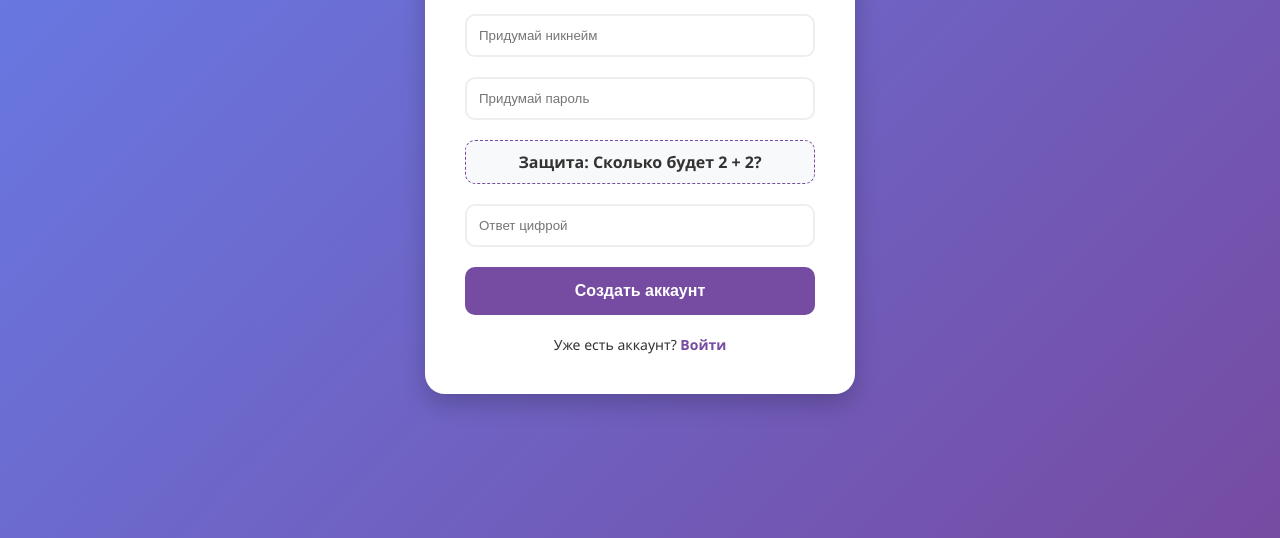
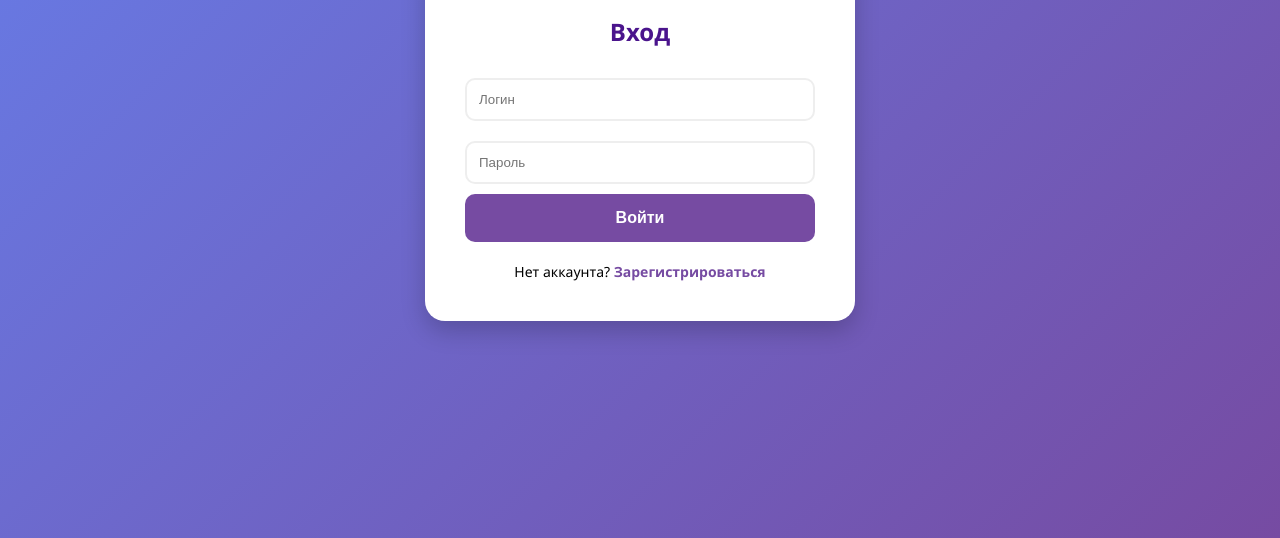
Before and after one commit to bruwler41-maker/Bizbarmak, a website: page index.html in a window 1280 px wide. Shown: the part 262-800 px from the top of the page. Drawn offline with Linux system fonts and the light colour scheme.

Commit message:
Update index.html

```diff
--- a/index.html
+++ b/index.html
@@ -5,123 +5,70 @@
     <meta name="viewport" content="width=device-width, initial-scale=1.0">
     <title>Bizbarmak Messenger</title>
     <style>
-        /* Стиль в духе современных мессенджеров */
         body {
-            font-family: 'Segoe UI', Tahoma, Geneva, Verdana, sans-serif;
+            font-family: 'Segoe UI', sans-serif;
             background: linear-gradient(135deg, #667eea 0%, #764ba2 100%);
-            display: flex;
-            justify-content: center;
-            align-items: center;
-            height: 100vh;
-            margin: 0;
-            color: #333;
+            display: flex; justify-content: center; align-items: center; height: 100vh; margin: 0;
         }
-
         .auth-container {
-            background: white;
-            padding: 40px;
-            border-radius: 20px;
-            box-shadow: 0 10px 25px rgba(0,0,0,0.2);
-            width: 100%;
-            max-width: 350px;
-            text-align: center;
+            background: white; padding: 40px; border-radius: 20px;
+            box-shadow: 0 10px 25px rgba(0,0,0,0.2); width: 100%; max-width: 350px; text-align: center;
         }
-
-        h2 {
-            margin-bottom: 20px;
-            color: #4a148c;
-            font-size: 28px;
-            letter-spacing: 1px;
+        h2 { margin-bottom: 20px; color: #4a148c; }
+        input {
+            width: 100%; padding: 12px; margin: 10px 0; border: 2px solid #eee;
+            border-radius: 10px; box-sizing: border-box; outline: none;
         }
-
-        input {
-            width: 100%;
-            padding: 12px;
-            margin: 10px 0;
-            border: 2px solid #eee;
-            border-radius: 10px;
-            box-sizing: border-box;
-            transition: 0.3s;
-            outline: none;
+        button {
+            width: 100%; padding: 15px; background: #764ba2; color: white;
+            border: none; border-radius: 10px; cursor: pointer; font-size: 16px; font-weight: bold;
         }
-
-        input:focus {
-            border-color: #764ba2;
-        }
-
-        .captcha-box {
-            background: #f8f9fa;
-            padding: 10px;
-            border-radius: 10px;
-            margin: 10px 0;
-            border: 1px dashed #764ba2;
-            font-weight: bold;
-        }
-
-        button {
-            width: 100%;
-            padding: 15px;
-            background: #764ba2;
-            color: white;
-            border: none;
-            border-radius: 10px;
-            cursor: pointer;
-            font-size: 16px;
-            font-weight: bold;
-            transition: 0.3s;
-            margin-top: 10px;
-        }
-
-        button:hover {
-            background: #5a368a;
-            transform: translateY(-2px);
-        }
-
-        .switch-form {
-            margin-top: 20px;
-            font-size: 14px;
-        }
-
-        .switch-form a {
-            color: #764ba2;
-            text-decoration: none;
-            font-weight: bold;
-        }
+        .hidden { display: none; }
+        .switch-form { margin-top: 20px; font-size: 14px; }
+        .switch-form a { color: #764ba2; text-decoration: none; font-weight: bold; cursor: pointer; }
     </style>
 </head>
 <body>
 
 <div class="auth-container">
-    <h2>Bizbarmak</h2>
+    <h2 id="formTitle">Вход</h2>
 
-    <form action="/register" method="POST" id="authForm">
+    <form action="/login" method="POST" id="loginForm">
+        <input type="text" name="username" placeholder="Логин" required>
+        <input type="password" name="password" placeholder="Пароль" required>
+        <button type="submit">Войти</button>
+    </form>
+
+    <form action="/register" method="POST" id="registerForm" class="hidden">
         <input type="text" name="username" placeholder="Придумай никнейм" required>
         <input type="password" name="password" placeholder="Придумай пароль" required>
-
-        <div class="captcha-box" id="captchaText">
-            Защита: Сколько будет 2 + 2?
-        </div>
-        <input type="text" name="captcha" placeholder="Ответ цифрой" required>
-
         <button type="submit">Создать аккаунт</button>
     </form>
 
-    <div class="switch-form">
-        Уже есть аккаунт? <a href="#" onclick="alert('Вход будет доступен после подключения базы данных!')">Войти</a>
+    <div class="switch-form" id="switchText">
+        Нет аккаунта? <a onclick="toggleForm()">Зарегистрироваться</a>
     </div>
 </div>
 
 <script>
-    // Маленький скрипт, чтобы капча была чуть-чуть разной при перезагрузке
-    const questions = [
-        { q: "Сколько будет 5 + 5?", a: "10" },
-        { q: "Сколько будет 3 + 2?", a: "5" },
-        { q: "Сколько будет 10 - 4?", a: "6" }
-    ];
+    function toggleForm() {
+        const loginForm = document.getElementById('loginForm');
+        const registerForm = document.getElementById('registerForm');
+        const title = document.getElementById('formTitle');
+        const switchText = document.getElementById('switchText');
 
-    // Можно раскомментировать позже, когда будем усложнять капчу
-    // const randomQ = questions[Math.floor(Math.random() * questions.length)];
-    // document.getElementById('captchaText').innerText = "Защита: " + randomQ.q;
+        if (loginForm.classList.contains('hidden')) {
+            loginForm.classList.remove('hidden');
+            registerForm.classList.add('hidden');
+            title.innerText = "Вход";
+            switchText.innerHTML = 'Нет аккаунта? <a onclick="toggleForm()">Зарегистрироваться</a>';
+        } else {
+            loginForm.classList.add('hidden');
+            registerForm.classList.remove('hidden');
+            title.innerText = "Регистрация";
+            switchText.innerHTML = 'Уже есть аккаунт? <a onclick="toggleForm()">Войти</a>';
+        }
+    }
 </script>
 
 </body>
```
